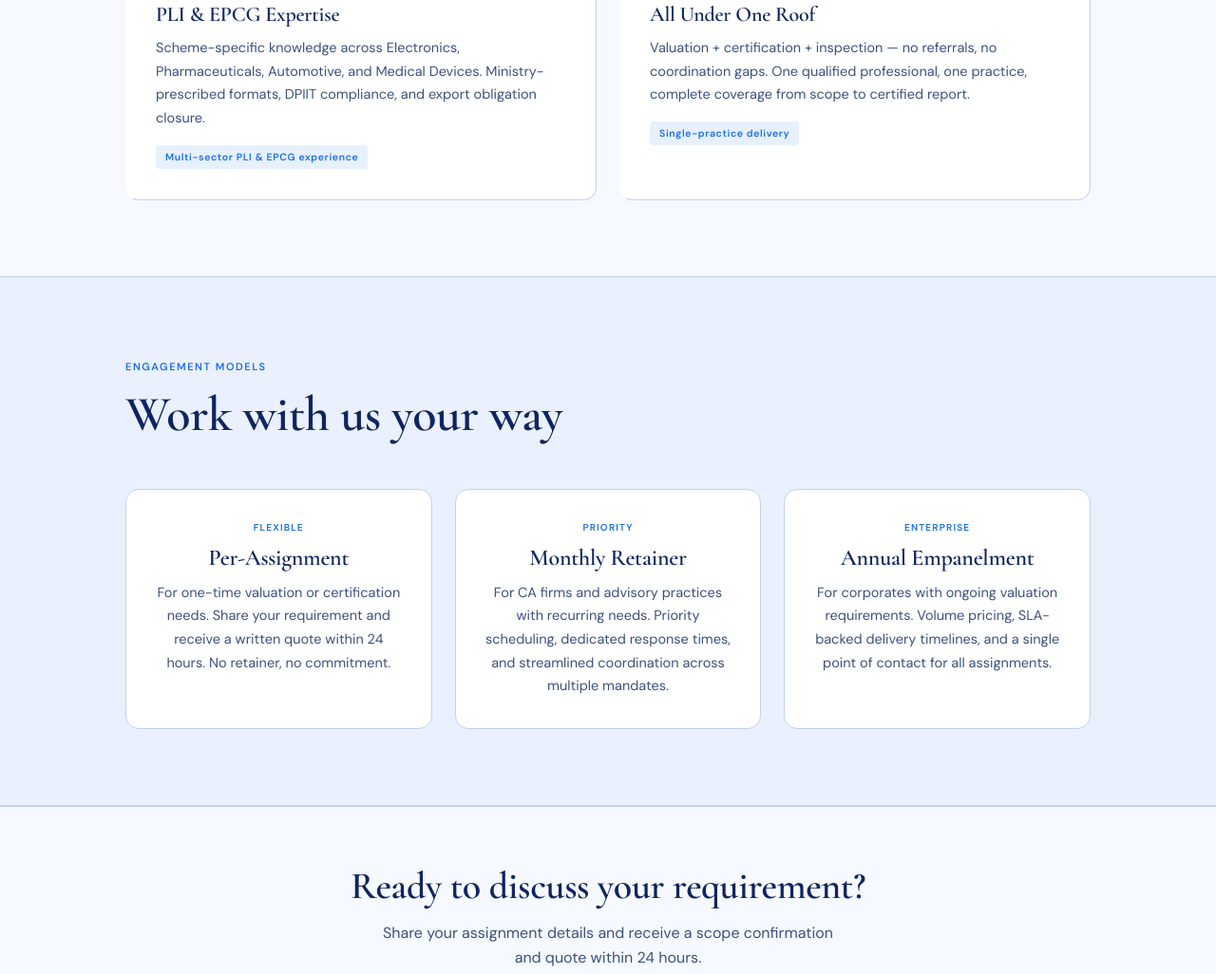
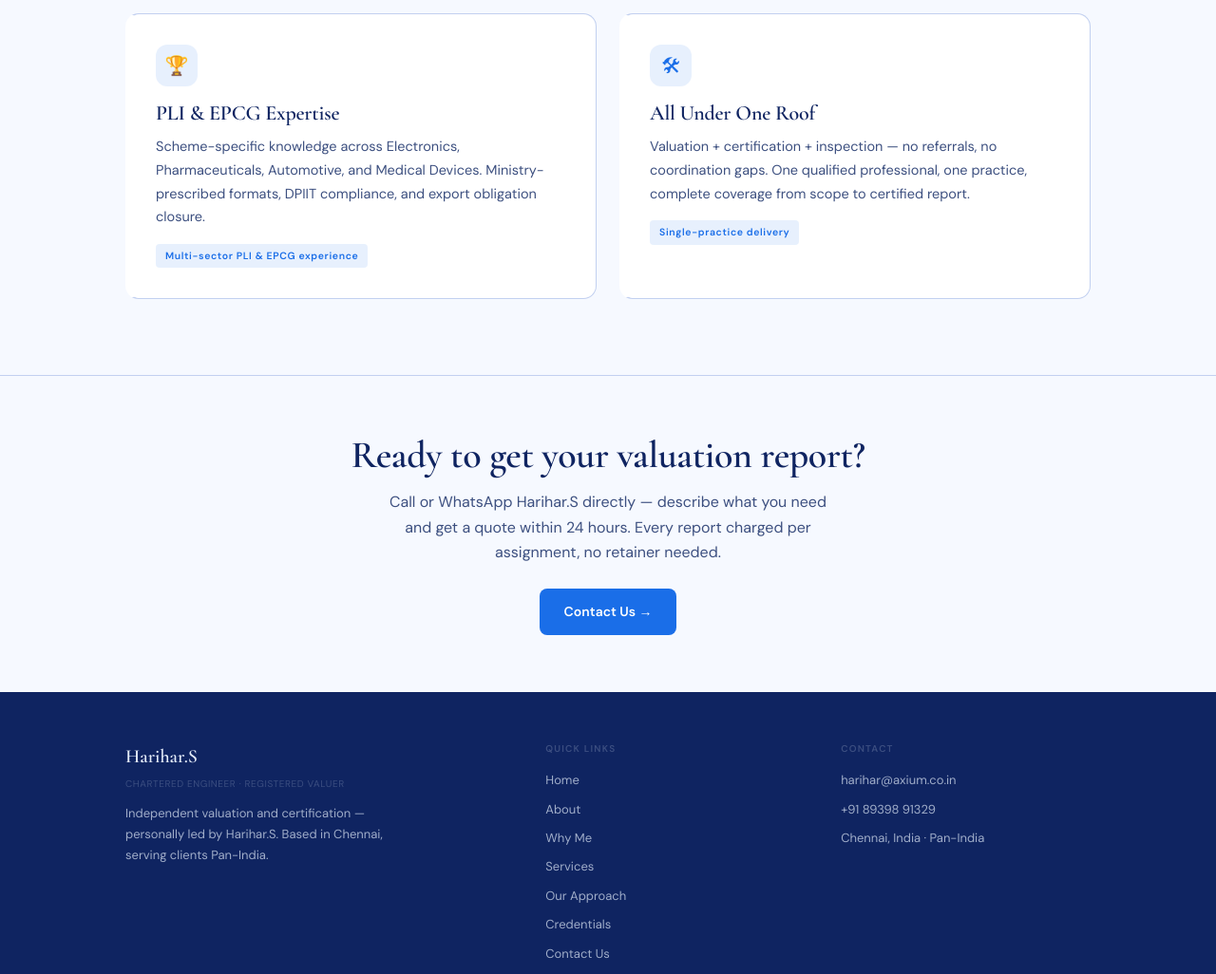
Before and after one commit to HH2910/my-landing-page, a website: page why-me.html in a window 1280 px wide. Shown: the part 1281-2307 px from the top of the page at 95% size. Drawn offline with nearby package versions, Linux system fonts and the light colour scheme.

Commit message:
Nav dropdown, tab bar, why-me page cleanup

```diff
--- a/why-me.html
+++ b/why-me.html
@@ -83,8 +83,8 @@
 <section class="page-hero">
   <div class="wrap">
     <span class="eyebrow">Why Me</span>
-    <h1 class="page-title">The expert is the practice.</h1>
-    <p class="page-sub">Every assignment personally led.</p>
+    <h1 class="page-title">The personal approach to property valuation</h1>
+    <p class="page-sub">You deal directly with a registered valuer — not a junior analyst. Every report is personally reviewed, signed, and delivered by Harihar.S.</p>
   </div>
 </section>
 
@@ -93,7 +93,7 @@
   <div class="wrap">
     <div class="s-head">
       <span class="eyebrow">Differentiators</span>
-      <h2 class="s-title">Six reasons clients choose this practice</h2>
+      <h2 class="s-title">Key Differentiators</h2>
     </div>
     <div class="diff-grid">
       <div class="diff-card reveal">
@@ -137,38 +137,11 @@
   </div>
 </section>
 
-<!-- ENGAGEMENT TYPES -->
-<section class="engage-section reveal">
-  <div class="wrap">
-    <div class="s-head">
-      <span class="eyebrow">Engagement Models</span>
-      <h2 class="s-title">Work with us your way</h2>
-    </div>
-    <div class="engage-grid">
-      <div class="engage-card reveal">
-        <div class="engage-label">Flexible</div>
-        <h3>Per-Assignment</h3>
-        <p>For one-time valuation or certification needs. Share your requirement and receive a written quote within 24 hours. No retainer, no commitment.</p>
-      </div>
-      <div class="engage-card reveal">
-        <div class="engage-label">Priority</div>
-        <h3>Monthly Retainer</h3>
-        <p>For CA firms and advisory practices with recurring needs. Priority scheduling, dedicated response times, and streamlined coordination across multiple mandates.</p>
-      </div>
-      <div class="engage-card reveal">
-        <div class="engage-label">Enterprise</div>
-        <h3>Annual Empanelment</h3>
-        <p>For corporates with ongoing valuation requirements. Volume pricing, SLA-backed delivery timelines, and a single point of contact for all assignments.</p>
-      </div>
-    </div>
-  </div>
-</section>
-
 <!-- CTA -->
 <section class="section-cta reveal">
   <div class="wrap">
-    <h2>Ready to discuss your requirement?</h2>
-    <p>Share your assignment details and receive a scope confirmation and quote within 24 hours.</p>
+    <h2>Ready to get your valuation report?</h2>
+    <p>Call or WhatsApp Harihar.S directly — describe what you need and get a quote within 24 hours. Every report charged per assignment, no retainer needed.</p>
     <a href="contact.html" class="btn btn-primary">Contact Us &rarr;</a>
   </div>
 </section>
```
